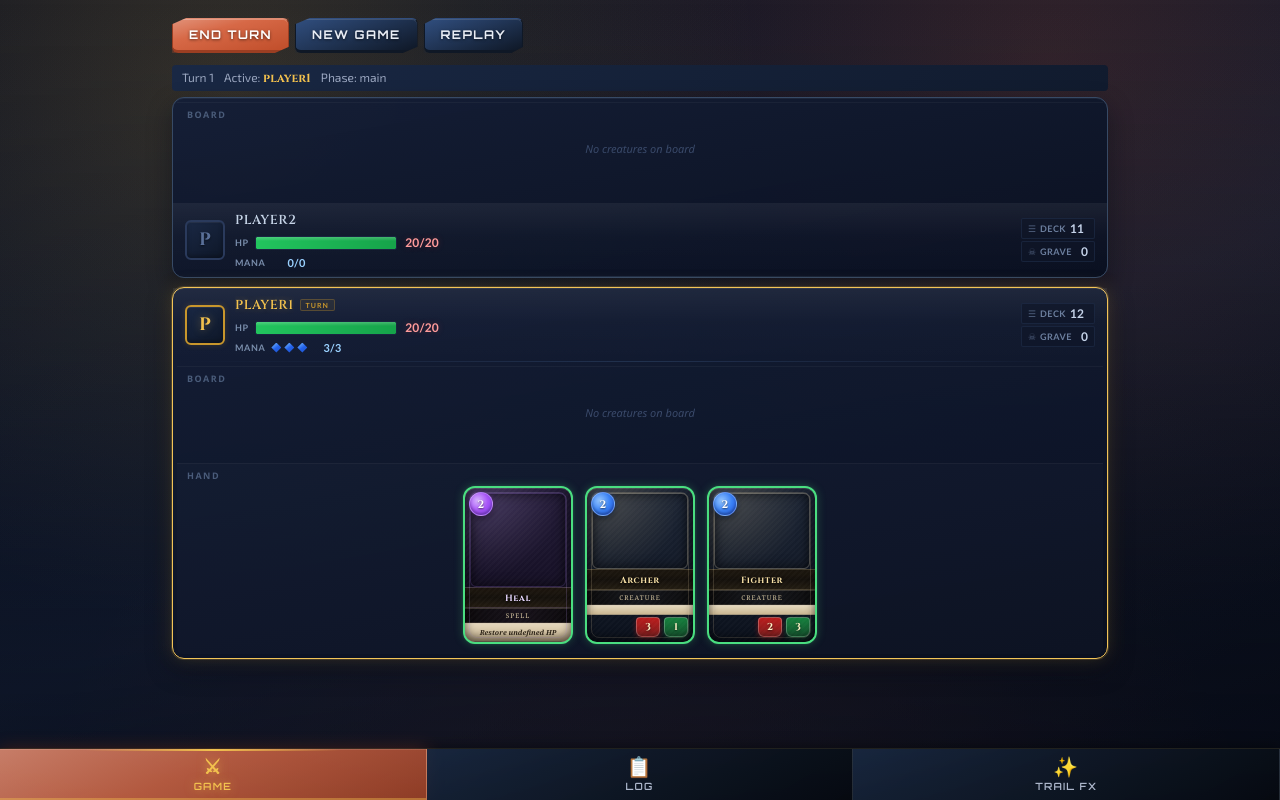
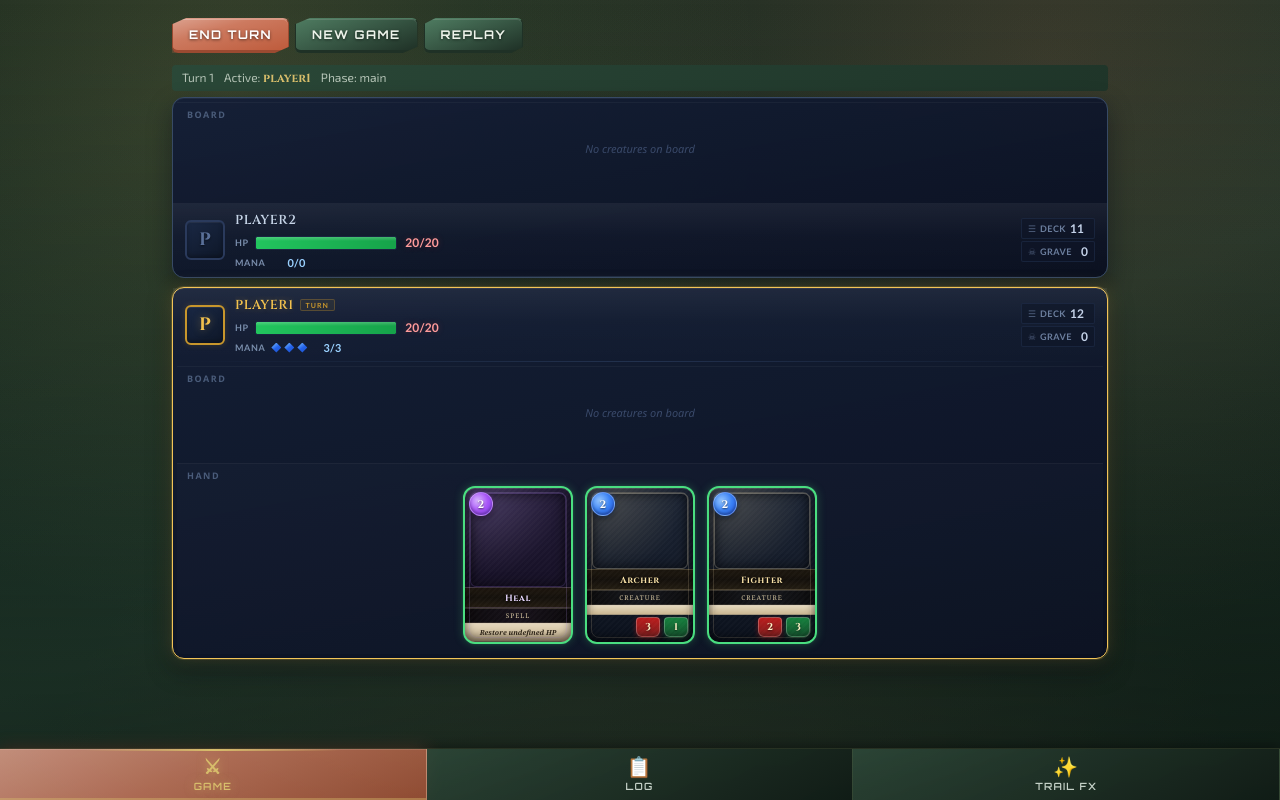
Before and after one commit to deljdlx/tdc, a website built with Vite: page index.html in a window 1280 px wide. Built offline with nearby package versions, Linux system fonts and the light colour scheme.

Commit message:
feat(ui): soften palette with spring-like tones

```diff
--- a/src/adapters/ui-dev/styles.scss
+++ b/src/adapters/ui-dev/styles.scss
@@ -9,14 +9,14 @@
 @use 'sass:color';
 @import url('https://fonts.googleapis.com/css2?family=Cinzel:wght@400;600;700&family=Exo+2:wght@400;500;600;700&family=Orbitron:wght@600;700;800&display=swap');
 
-$bg-dark: #0b1020;
-$bg-mid: #111b2e;
-$bg-card: #1a2a44;
-$accent: #d35b36;
-$gold: #f2c14e;
-$text: #e9edf5;
-$text-dim: #9aa6bf;
-$border: #2c3e55;
+$bg-dark: #15261d;
+$bg-mid: #1f3529;
+$bg-card: #2f4a3a;
+$accent: #c86d50;
+$gold: #d7bd6b;
+$text: #edf3ea;
+$text-dim: #b4c3b6;
+$border: #46614f;
 
 $tab-bar-height: 52px;
 
```
